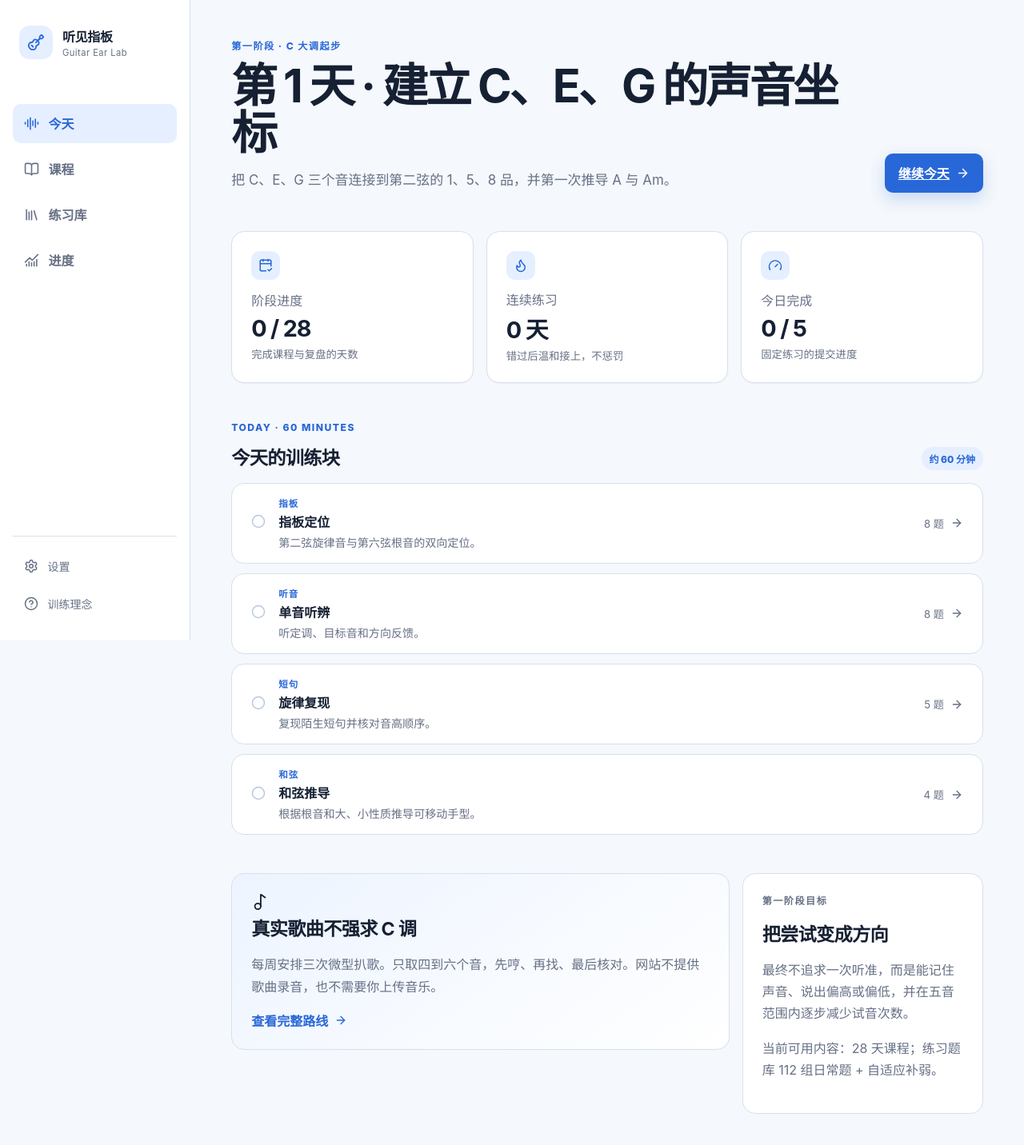
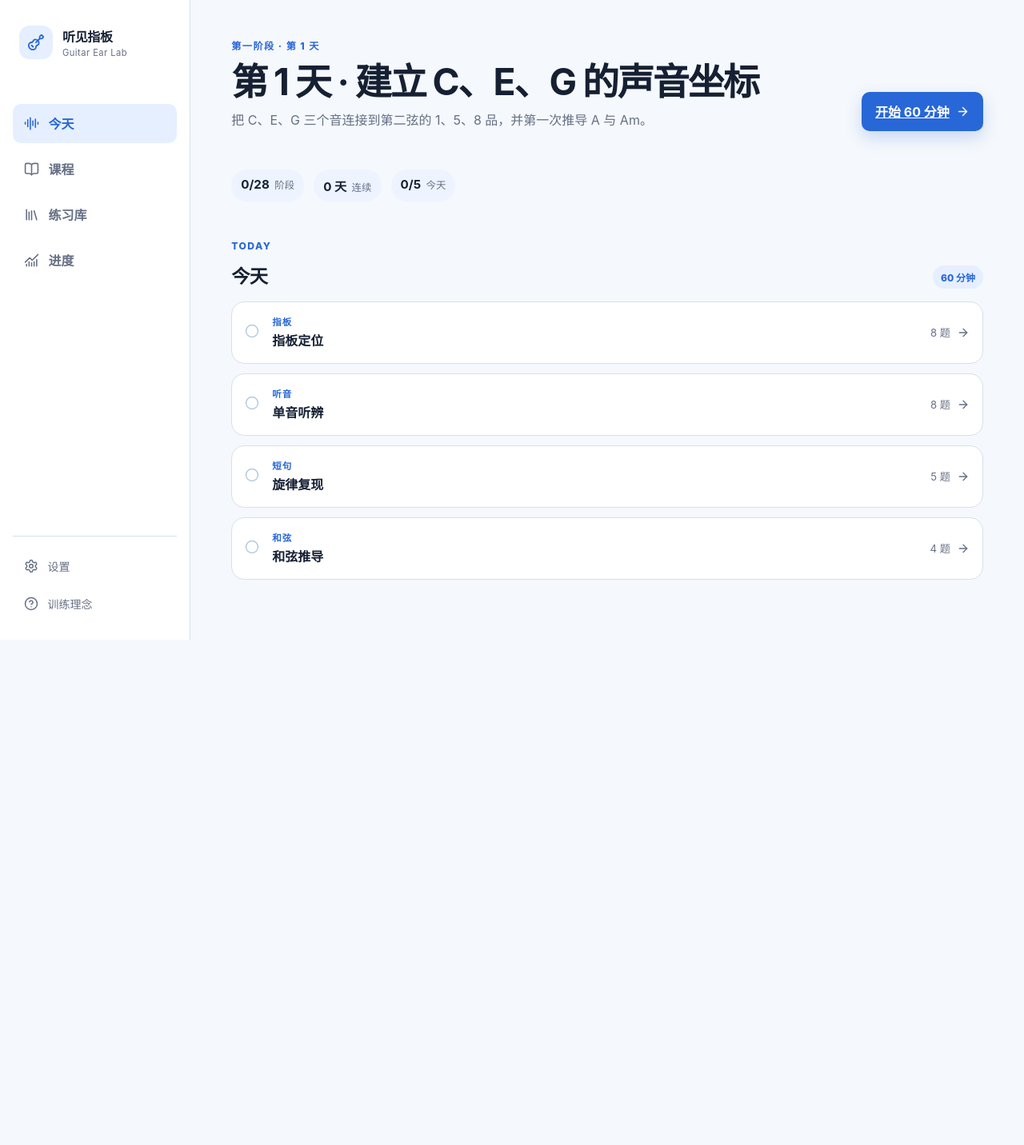
Before and after one commit to ZhenweiTang0908/AdvanceGuitar, a React (Vite) app: page / in a window 1280 px wide. Shown: the top 1432 px of the page at 80% size. After the commit the page ends 800 px from the top, so only its background shows below. Built offline with nearby package versions, Linux system fonts and the light colour scheme.

Commit message:
refactor: focus the interface on today's practice

```diff
--- a/src/components/ExerciseCard.tsx
+++ b/src/components/ExerciseCard.tsx
@@ -16,7 +16,6 @@ export function ExerciseCard({ exercise, completed = false }: ExerciseCardProps)
       <span className="exercise-card__copy">
         <small>{exercise.skill === "ear" ? "听音" : exercise.skill === "phrase" ? "短句" : exercise.skill === "fretboard" ? "指板" : "和弦"}</small>
         <strong>{exercise.title}</strong>
-        <span>{exercise.description}</span>
       </span>
       <span className="exercise-card__meta">{exercise.rounds} 题 <ArrowRight aria-hidden="true" size={16} /></span>
     </Link>
--- a/src/pages/ExercisePage.tsx
+++ b/src/pages/ExercisePage.tsx
@@ -58,7 +58,6 @@ export function ExercisePage() {
       <PageHeader
         eyebrow={exercise.remedial ? "Adaptive practice" : `Week ${Math.ceil(exercise.day / 7)} · Day ${exercise.day}`}
         title={exercise.title}
-        description={exercise.description}
         actions={<Link className="button button--secondary" to={exercise.day > 0 ? `/day/${exercise.day}` : "/library"}><ArrowLeft size={16} />返回</Link>}
       />
       {finished ? (
--- a/src/pages/HomePage.tsx
+++ b/src/pages/HomePage.tsx
@@ -1,9 +1,8 @@
-import { ArrowRight, CalendarCheck2, Flame, Gauge, Music2 } from "lucide-react";
+import { ArrowRight } from "lucide-react";
 import { Link } from "react-router-dom";
 import { ExerciseCard } from "../components/ExerciseCard";
 import { PageHeader } from "../components/PageHeader";
-import { StatCard } from "../components/StatCard";
-import { curriculumDays, getCurriculumDay } from "../content/loadCurriculum";
+import { getCurriculumDay } from "../content/loadCurriculum";
 import { getExercise, getExercisesForDay } from "../data/exercises";
 import { calculateStreak, nextRecommendedDay } from "../progress/logic";
 import { completedDayCount, completedExerciseIds, dayCompletion } from "../progress/selectors";
@@ -23,42 +22,27 @@ export function HomePage() {
   return (
     <div className="page">
       <PageHeader
-        eyebrow="第一阶段 · C 大调起步"
+        eyebrow={`第一阶段 · 第 ${nextDay} 天`}
         title={day ? `第 ${nextDay} 天 · ${day.title}` : "今天继续"}
-        description={day?.goal ?? "28 天课程内容正在建立，先把每天的听觉、指板、短句与和弦串成一个小时。"}
-        actions={<Link className="button button--primary" to={`/day/${nextDay}`}>继续今天 <ArrowRight aria-hidden="true" size={17} /></Link>}
+        description={day?.goal}
+        actions={<Link className="button button--primary" to={`/day/${nextDay}`}>开始 60 分钟 <ArrowRight aria-hidden="true" size={17} /></Link>}
       />
 
-      <section className="stat-grid">
-        <StatCard icon={CalendarCheck2} label="阶段进度" value={`${stageComplete} / 28`} note="完成课程与复盘的天数" />
-        <StatCard icon={Flame} label="连续练习" value={`${calculateStreak(snapshot.dailyLogs)} 天`} note="错过后温和接上，不惩罚" />
-        <StatCard icon={Gauge} label="今日完成" value={`${completion.completed} / ${completion.total}`} note="固定练习的提交进度" />
-      </section>
+      <div className="progress-strip">
+        <span><strong>{stageComplete}/28</strong>阶段</span>
+        <span><strong>{calculateStreak(snapshot.dailyLogs)} 天</strong>连续</span>
+        <span><strong>{completion.completed}/{completion.total}</strong>今天</span>
+      </div>
 
       <section className="content-section">
         <div className="section-heading">
-          <div><p className="eyebrow">Today · 60 minutes</p><h2>今天的训练块</h2></div>
-          <span className="status-chip">{completion.complete ? "已完成" : "约 60 分钟"}</span>
+          <div><p className="eyebrow">Today</p><h2>今天</h2></div>
+          <span className="status-chip">{completion.complete ? "完成" : "60 分钟"}</span>
         </div>
         <div className="exercise-list">
           {exercises.map((exercise) => <ExerciseCard key={exercise.id} exercise={exercise} completed={completed.has(exercise.id)} />)}
         </div>
       </section>
-
-      <section className="content-section two-column">
-        <article className="panel panel--accent">
-          <Music2 aria-hidden="true" size={22} />
-          <h2>真实歌曲不强求 C 调</h2>
-          <p>每周安排三次微型扒歌。只取四到六个音，先哼、再找、最后核对。网站不提供歌曲录音，也不需要你上传音乐。</p>
-          <Link to="/stage/1">查看完整路线 <ArrowRight aria-hidden="true" size={16} /></Link>
-        </article>
-        <article className="panel">
-          <p className="eyebrow">第一阶段目标</p>
-          <h2>把尝试变成方向</h2>
-          <p>最终不追求一次听准，而是能记住声音、说出偏高或偏低，并在五音范围内逐步减少试音次数。</p>
-          <p className="muted">当前可用内容：{curriculumDays.length > 0 ? `${curriculumDays.length} 天课程` : "课程正在生成"}；练习题库 112 组日常题 + 自适应补弱。</p>
-        </article>
-      </section>
     </div>
   );
 }
--- a/src/pages/StagePage.tsx
+++ b/src/pages/StagePage.tsx
@@ -24,7 +24,12 @@ export function StagePage() {
         title="把声音连接到一小块指板"
         description={`当前完成 ${completed} 天。课程按顺序推荐但不硬锁，你可以在同一天同时推进听觉、指板、短句和和弦。`}
       />
-      {stageOverviewMarkdown ? <section className="content-section panel"><MarkdownView markdown={stageOverviewMarkdown} /></section> : null}
+      {stageOverviewMarkdown ? (
+        <details className="study-notes stage-overview">
+          <summary>阶段说明 <span>四周路线与完成标准</span></summary>
+          <div className="study-notes__body"><MarkdownView markdown={stageOverviewMarkdown} /></div>
+        </details>
+      ) : null}
       {curriculumDays.length === 0 ? (
         <section className="panel empty-state">
           <LockKeyhole aria-hidden="true" size={24} />
--- a/src/styles/global.css
+++ b/src/styles/global.css
@@ -67,10 +67,13 @@ button:focus-visible, a:focus-visible, input:focus-visible, textarea:focus-visib
 .bottom-nav { display: none; }
 
 .page-header { display: flex; flex-wrap: wrap; align-items: flex-end; justify-content: space-between; gap: var(--space-5); margin-bottom: var(--space-7); }
-.page-header h1 { max-width: 780px; margin: 0; font-size: clamp(2rem, 4.5vw, 3.75rem); letter-spacing: -0.055em; line-height: 1.02; }
-.page-header p:not(.eyebrow) { max-width: 720px; margin: var(--space-4) 0 0; color: var(--color-text-muted); font-size: 1.06rem; line-height: 1.72; }
+.page-header h1 { max-width: 720px; margin: 0; font-size: clamp(1.9rem, 3.6vw, 2.9rem); letter-spacing: -0.045em; line-height: 1.05; }
+.page-header p:not(.eyebrow) { max-width: 620px; margin: var(--space-3) 0 0; color: var(--color-text-muted); font-size: 1rem; line-height: 1.6; }
 .page-header__actions { display: flex; gap: var(--space-3); align-items: center; }
 .stat-grid { display: grid; grid-template-columns: repeat(3, minmax(0, 1fr)); gap: var(--space-4); margin-bottom: var(--space-7); }
+.progress-strip { display: flex; flex-wrap: wrap; gap: var(--space-3); margin-bottom: var(--space-6); }
+.progress-strip span { display: inline-flex; align-items: baseline; gap: 0.4rem; padding: 0.55rem 0.75rem; border-radius: 999px; color: var(--color-text-muted); background: var(--color-surface-subtle); font-size: 0.78rem; }
+.progress-strip strong { color: var(--color-text); font-size: 0.95rem; }
 .stat-card { display: grid; gap: 0.25rem; padding: var(--space-5); border: 1px solid var(--color-border); border-radius: var(--radius-md); background: var(--color-surface); box-shadow: 0 1px 2px rgb(27 55 94 / 4%); }
 .stat-card__icon { display: grid; width: 36px; height: 36px; place-items: center; margin-bottom: var(--space-2); border-radius: 11px; color: var(--color-action); background: var(--color-action-soft); }
 .stat-card__label, .stat-card small { color: var(--color-text-muted); }
@@ -79,7 +82,7 @@ button:focus-visible, a:focus-visible, input:focus-visible, textarea:focus-visib
 .section-heading { display: flex; align-items: flex-end; justify-content: space-between; gap: var(--space-4); margin-bottom: var(--space-4); }
 .section-heading h2, .panel h2 { margin: 0; font-size: 1.45rem; letter-spacing: -0.03em; }
 .exercise-list { display: grid; gap: var(--space-3); }
-.exercise-card { display: grid; grid-template-columns: auto minmax(0, 1fr) auto; gap: var(--space-4); align-items: center; padding: var(--space-4) var(--space-5); border: 1px solid var(--color-border); border-radius: var(--radius-md); color: inherit; background: var(--color-surface); text-decoration: none; transition: transform var(--transition-fast), border-color var(--transition-fast), box-shadow var(--transition-fast); }
+.exercise-card { display: grid; grid-template-columns: auto minmax(0, 1fr) auto; gap: var(--space-4); align-items: center; min-height: 78px; padding: var(--space-3) var(--space-4); border: 1px solid var(--color-border); border-radius: var(--radius-md); color: inherit; background: var(--color-surface); text-decoration: none; transition: transform var(--transition-fast), border-color var(--transition-fast), box-shadow var(--transition-fast); }
 .exercise-card:hover { border-color: var(--color-border-strong); box-shadow: var(--shadow-soft); transform: translateY(-1px); }
 .exercise-card.is-complete { border-color: color-mix(in srgb, var(--color-success) 36%, var(--color-border)); background: color-mix(in srgb, var(--color-success-soft) 46%, var(--color-surface)); }
 .exercise-card__status { color: var(--color-border-strong); }
@@ -87,8 +90,14 @@ button:focus-visible, a:focus-visible, input:focus-visible, textarea:focus-visib
 .exercise-card__copy { min-width: 0; }
 .exercise-card__copy small { display: block; margin-bottom: 0.2rem; color: var(--color-action); font-size: 0.72rem; font-weight: 800; letter-spacing: 0.1em; }
 .exercise-card__copy strong { display: block; }
-.exercise-card__copy span { display: block; margin-top: 0.25rem; overflow: hidden; color: var(--color-text-muted); font-size: 0.88rem; text-overflow: ellipsis; white-space: nowrap; }
 .exercise-card__meta { display: flex; align-items: center; gap: var(--space-2); color: var(--color-text-muted); font-size: 0.82rem; }
+.study-notes { margin-top: var(--space-6); border: 1px solid var(--color-border); border-radius: var(--radius-md); background: var(--color-surface); }
+.study-notes summary { display: flex; align-items: center; justify-content: space-between; gap: var(--space-4); padding: var(--space-4) var(--space-5); cursor: pointer; font-weight: 800; list-style: none; }
+.study-notes summary::-webkit-details-marker { display: none; }
+.study-notes summary span { color: var(--color-text-muted); font-size: 0.78rem; font-weight: 650; }
+.study-notes__body { padding: 0 var(--space-5) var(--space-5); border-top: 1px solid var(--color-border); }
+.reflection { margin-top: var(--space-4); }
+.reflection-notes .reflection { margin-top: 0; border: 0; padding: 0; }
 .two-column { display: grid; grid-template-columns: minmax(0, 1.55fr) minmax(280px, 0.75fr); gap: var(--space-4); align-items: start; }
 .panel { padding: var(--space-5); border: 1px solid var(--color-border); border-radius: var(--radius-md); background: var(--color-surface); }
 .panel--accent { background: linear-gradient(145deg, var(--color-surface-subtle), var(--color-surface)); }
```
Also changed, not shown: src/pages/DayPage.tsx (+10 -10 lines), 1 other file (tests, documents, lock files or other folders).
